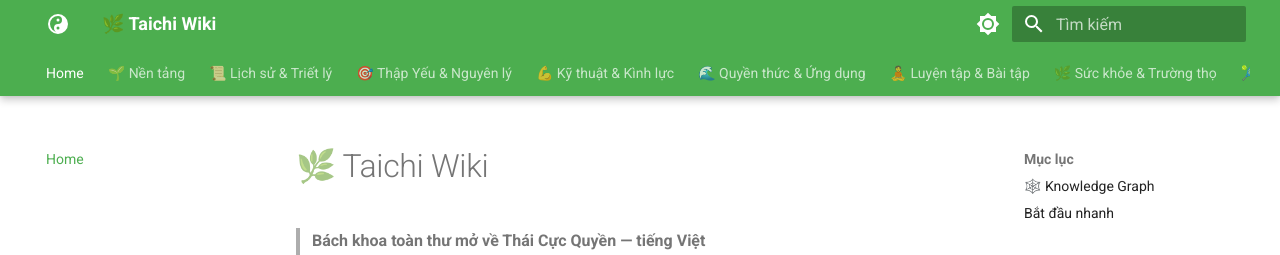
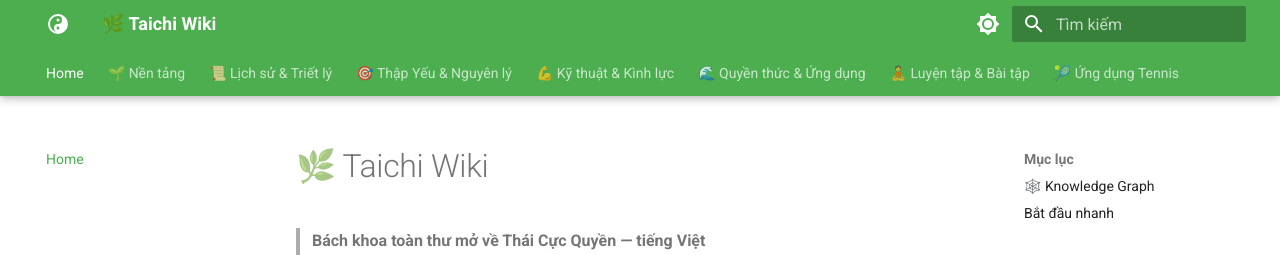
Before and after one commit to HenryPhamDuc/taichi-wiki, an MkDocs documentation site: the page built from docs/index.md, in a window 1280 px wide. Shown: the top 255 px of the page. Built offline with MkDocs 1.6.1 and Material for MkDocs 9.7.7, drawn with Linux system fonts in a browser that asks for light colours; some of the changed lines change nothing that is shown.

Commit message:
Remove 'Sức khỏe & Trường thọ' (Health & Longevity) section from top nav

```diff
--- a/mkdocs.yml
+++ b/mkdocs.yml
@@ -78,10 +78,10 @@
       toc_depth: 3
   - pymdownx.details
   - pymdownx.superfences:
-      custom_fences:
-        - name: mermaid
-          class: mermaid
-          format: !!python/name:pymdownx.superfences.fence_code_format
+        custom_fences:
+          - name: mermaid
+            class: mermaid
+            format: !!python/name:pymdownx.superfences.fence_code_format
   - pymdownx.tabbed:
       alternate_style: true
   - pymdownx.highlight:
@@ -238,17 +238,6 @@
       - 📋 Chapter 8 Card — Printable / Thẻ In Được Chương 8: training/chapter-8-card-printable-the-in-duoc-chuong-8.md
       - 📋 Chapter 9 Card — Printable / Thẻ In Được Chương 9: training/chapter-9-card-printable-the-in-duoc-chuong-9.md
       - 📋 DOCUMENT MAP / BẢN ĐỒ TÀI LIỆU: training/document-map-ban-do-tai-lieu.md
-  - 🌿 Sức khỏe & Trường thọ:
-      - Overview: health/index.md
-      - Mô hình toán học Split Step Thái Cực: health/chuong-10-tuoi-tho.md
-      - Mô hình toán học Split Step Thái Cực: health/chuong-11-thuong-ton.md
-      - Mô hình toán học Split Step Thái Cực: health/chuong-6-the-duc.md
-      - Mô hình toán học Split Step Thái Cực: health/chuong-7-dinh-duong.md
-      - chuong-9-phong-benh: health/chuong-9-phong-benh.md
-      - hinh-thai-nguyen-so: health/hinh-thai-nguyen-so.md
-      - huyet-u: health/huyet-u.md
-      - ngu-cam-hi: health/ngu-cam-hi.md
-      - thong-tam-quan: health/thong-tam-quan.md
   - 🎾 Ứng dụng Tennis:
       - Overview: tennis/index.md
       - chuong-21-footwork: tennis/chuong-21-footwork.md
```
